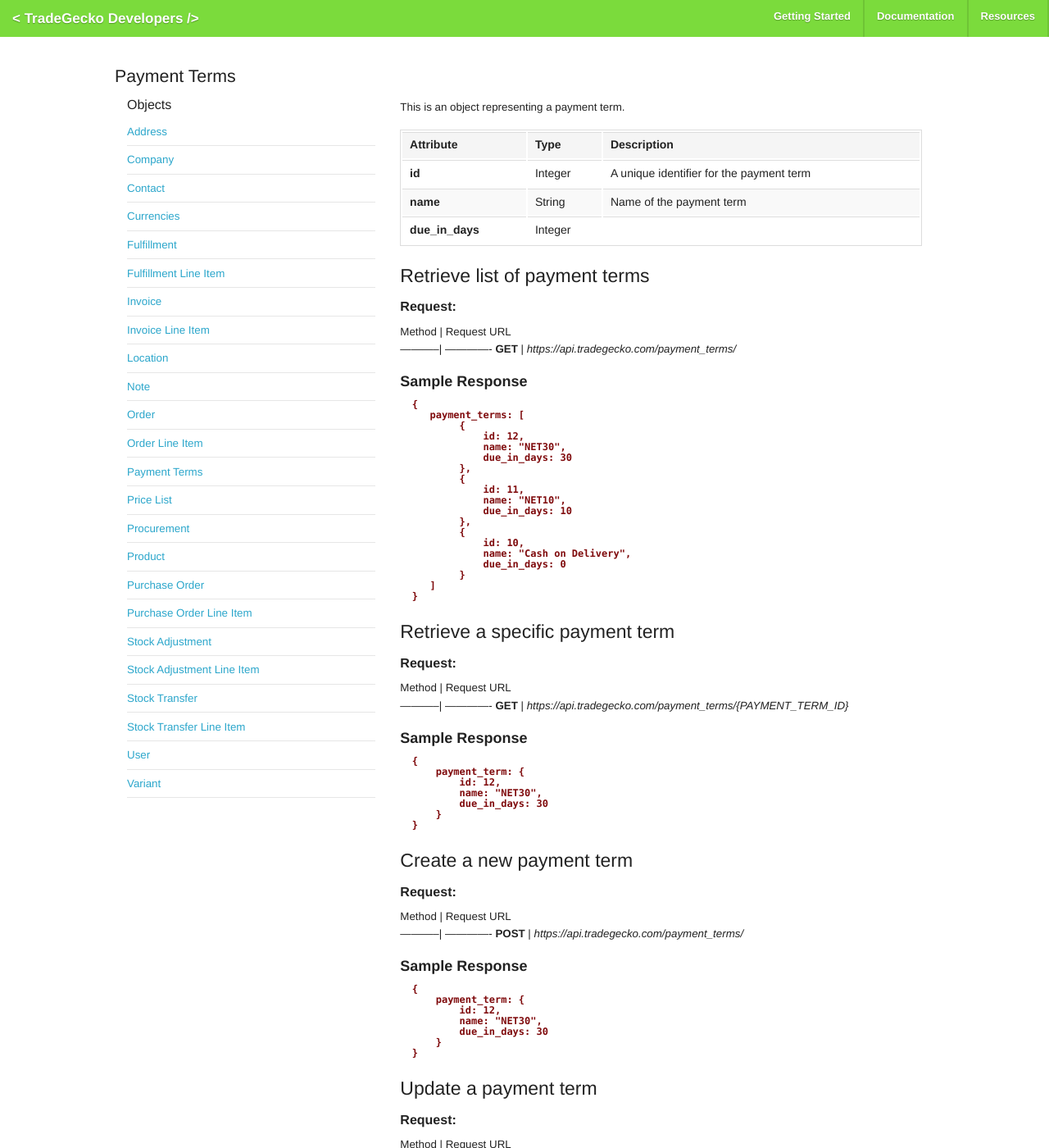
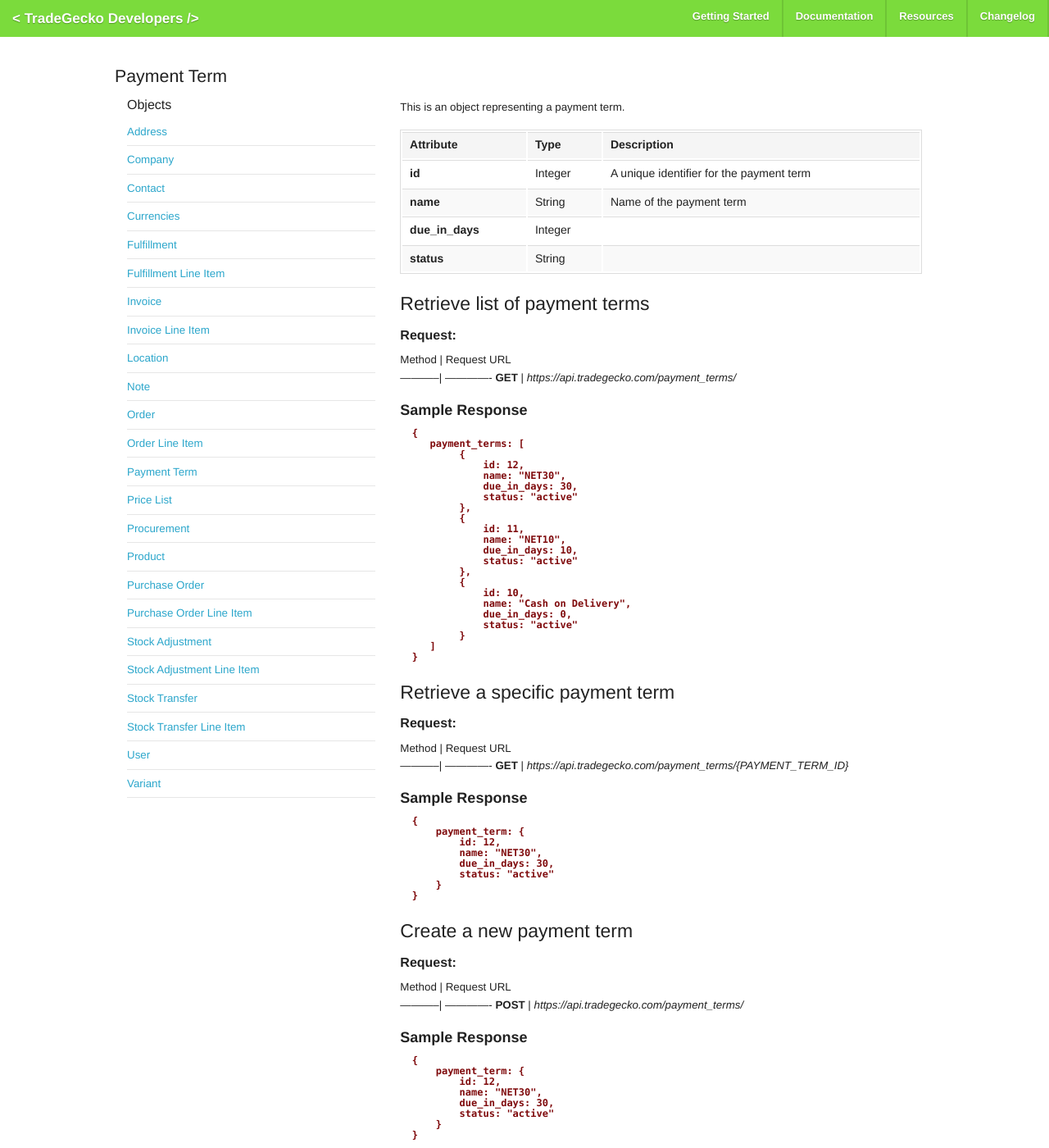
Before and after one commit to tradegecko/docs_old, a Jekyll site: the page built from _posts/2013-01-18-payment-term.md, in a window 1280 px wide and 1400 px high. Shown: the whole window at 82% size. Built offline with Jekyll 4.4.1, drawn with Linux system fonts in a browser that asks for light colours; some web fonts are replaced; Markdown is read by kramdown in place of the engine named in the settings; some of the changed text lies outside the part shown.

Commit message:
Added changelog page

```diff
--- a/_layouts/default.html
+++ b/_layouts/default.html
@@ -40,7 +40,8 @@
             <li class="divider"></li>
             <li class=""><a href="/resources">Resources</a></li>
             <li class="divider"></li>
-
+            <li class=""><a href="/changelog">Changelog</a></li>
+            <li class="divider"></li>
           </ul>
         </section>
       </nav>
--- a/_posts/2013-01-18-payment-terms.md
+++ b/_posts/2013-01-18-payment-term.md
@@ -10,6 +10,7 @@
 **id**                         | Integer       |  A unique identifier for the payment term
 **name**                       | String        |  Name of the payment term
 **due_in_days**                | Integer       |
+**status**                     | String        |
 
 
 ####   Retrieve list of payment terms
@@ -26,17 +27,20 @@
               {
                   id: 12,
                   name: "NET30",
-                  due_in_days: 30
+                  due_in_days: 30,
+                  status: "active"
               },
               {
                   id: 11,
                   name: "NET10",
-                  due_in_days: 10
+                  due_in_days: 10,
+                  status: "active"
               },
               {
                   id: 10,
                   name: "Cash on Delivery",
-                  due_in_days: 0
+                  due_in_days: 0,
+                  status: "active"
               }
          ]
       }
@@ -54,7 +58,8 @@
           payment_term: {
               id: 12,
               name: "NET30",
-              due_in_days: 30
+              due_in_days: 30,
+              status: "active"
           }
       }
 
@@ -71,7 +76,8 @@
           payment_term: {
               id: 12,
               name: "NET30",
-              due_in_days: 30
+              due_in_days: 30,
+              status: "active"
           }
       }
 
@@ -85,3 +91,13 @@
 
 ###### Return:
       Returns 204 status when the payment term gets updated successfully.
+
+####   Delete a payment term
+
+######     Request:
+Method     | Request URL
+-----------| -------------
+**DELETE**    | *https://api.tradegecko.com/payment_terms/{PAYMENT_TERM_ID}*
+
+###### Return:
+      Returns 204 status when the payment term gets deleted successfully.
```
Also changed, not shown: changelog.html (added, +49 -0 lines).
